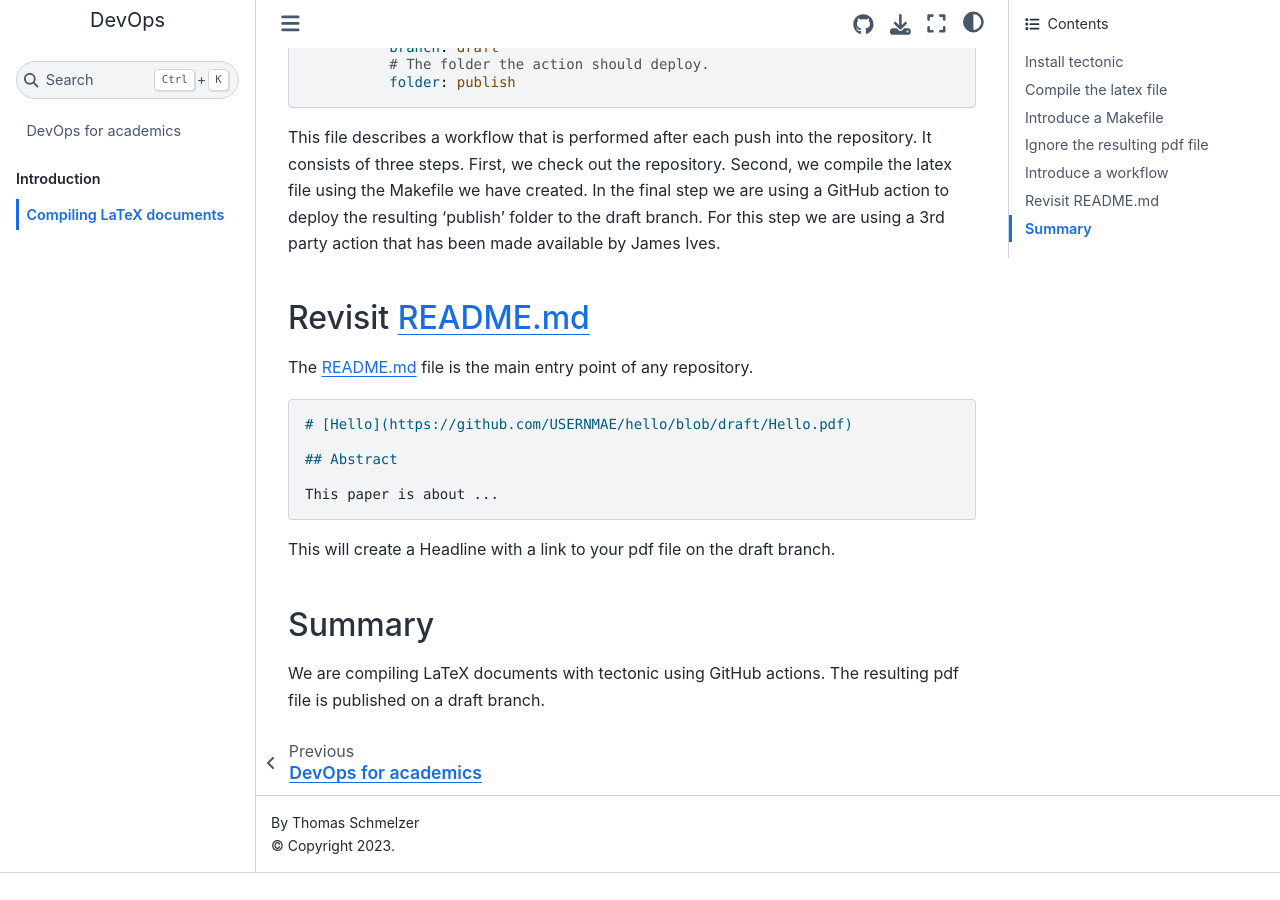
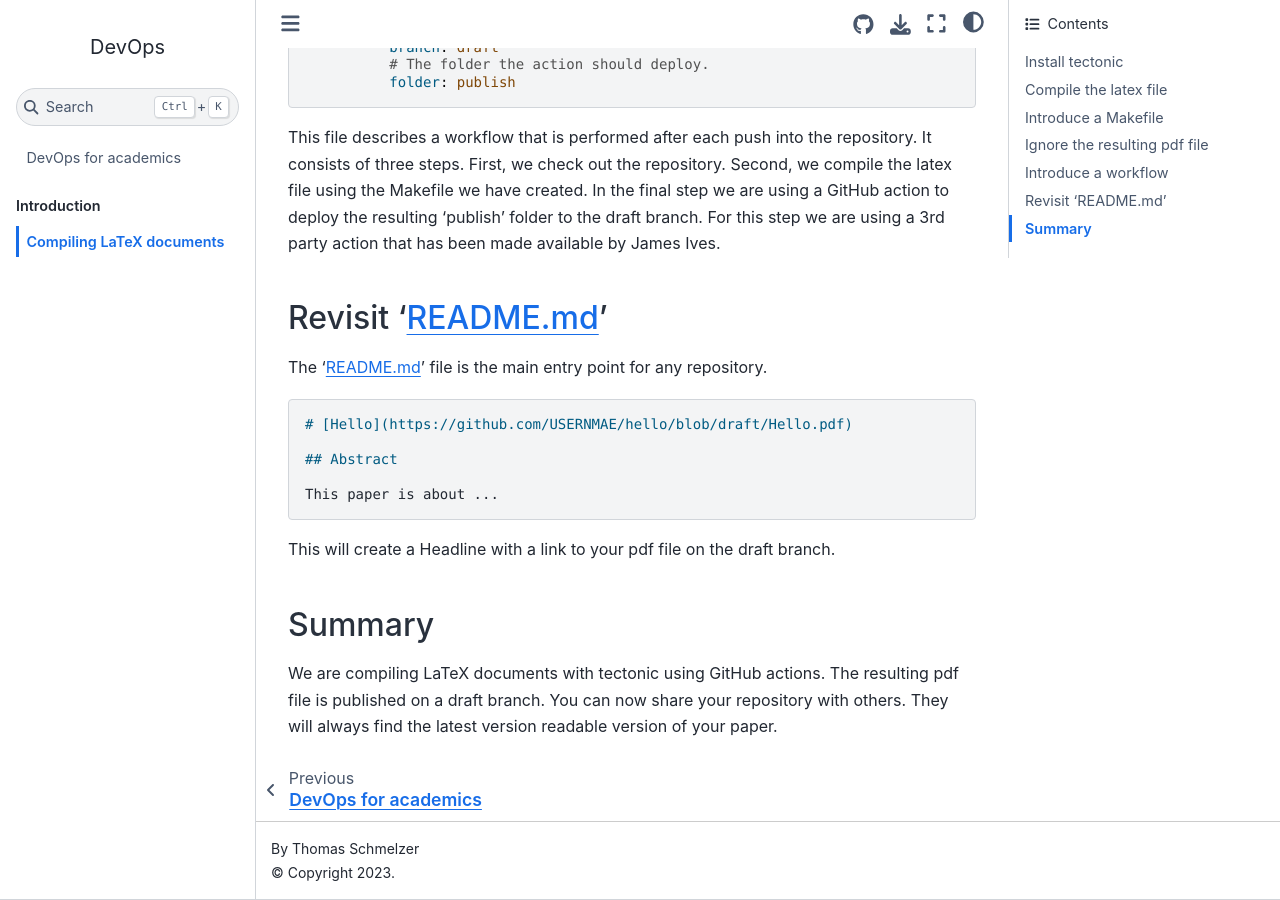
Before and after one commit to tschm/docs2github, a Jupyter Book: the page built from book/docs/latex.md, in a window 1280 px wide and 900 px high, scrolled down 2539 px. Built offline with Jupyter Book 1.0.4 settings and Sphinx 7.4.7 and the Sphinx Book theme 1.1.4, drawn with Linux system fonts in a browser that asks for light colours; comment, search, counter and statistics services are not loaded; before the commit the page ends 3412 px from its top, so only the background shows below that.

Commit message:
cleaning

````diff
--- a/book/docs/latex.md
+++ b/book/docs/latex.md
@@ -132,9 +132,9 @@
 For this step we are using a 3rd party action that has been made
 available by James Ives.
 
-## Revisit README.md
+## Revisit 'README.md'
 
-The README.md file is the main entry point of any repository.
+The 'README.md' file is the main entry point for any repository.
 
 ```markdown
 # [Hello](https://github.com/USERNMAE/hello/blob/draft/Hello.pdf)
@@ -150,4 +150,6 @@
 ## Summary
 
 We are compiling LaTeX documents with tectonic using GitHub actions.
-The resulting pdf file is published on a draft branch.
+The resulting pdf file is published on a draft branch. You can now share
+your repository with others. They will always find the latest version
+readable version of your paper.
````
